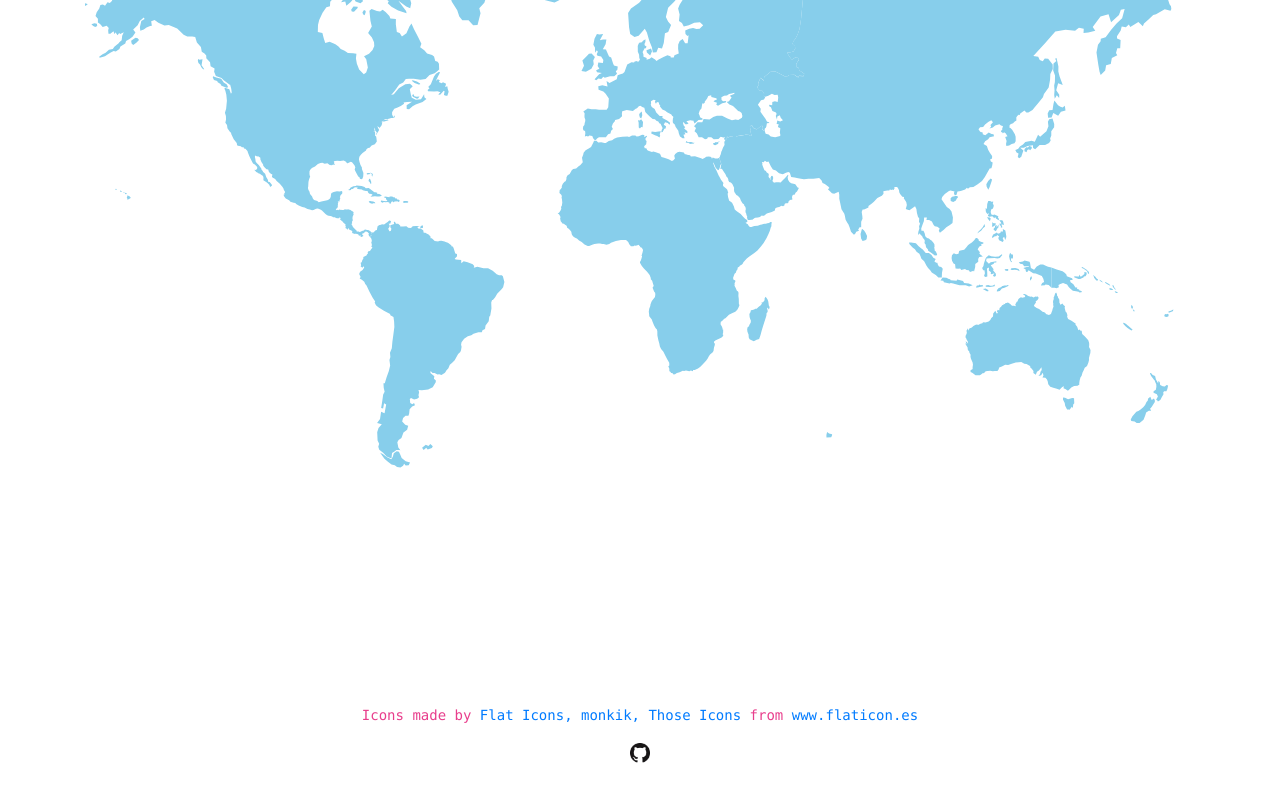
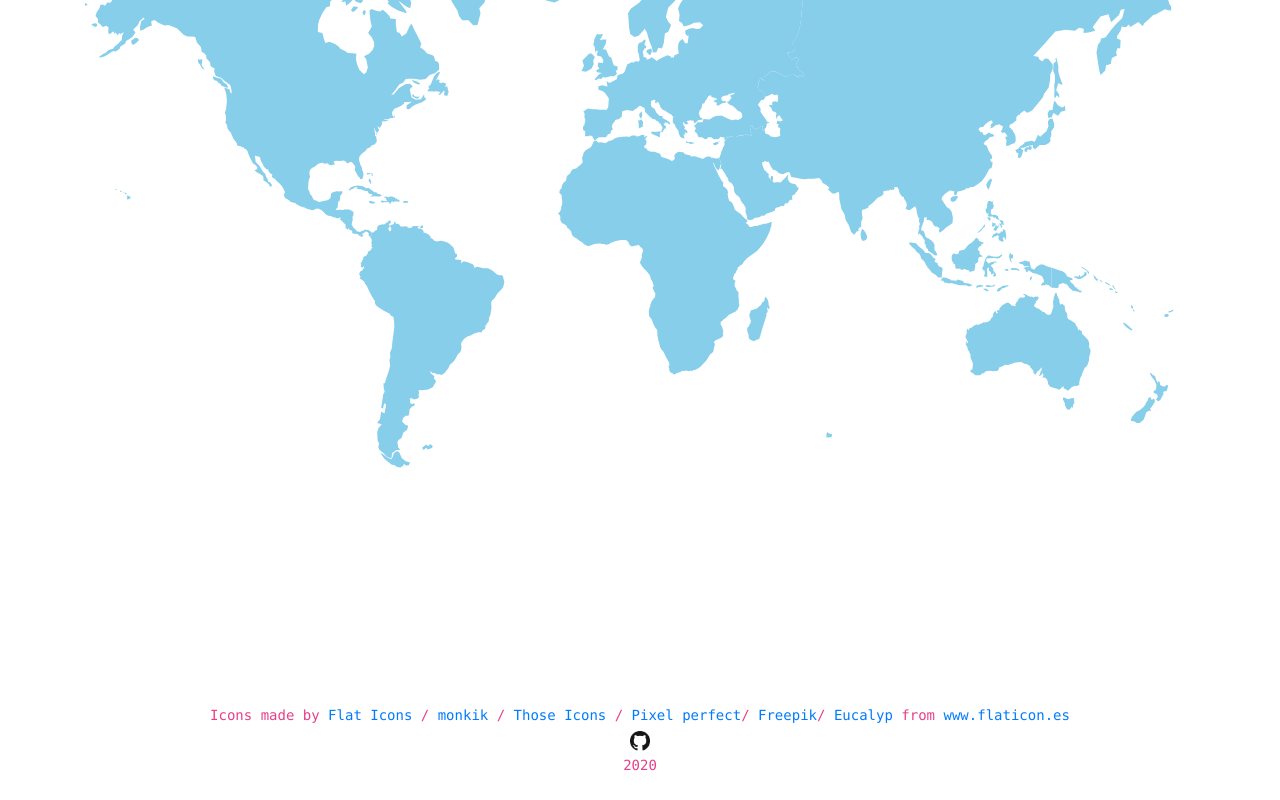
Before and after one commit to Bye-Smoke/carbon-footprint-frontend, an Angular app: page / in a window 1280 px wide. Shown: the part 421-1221 px from the top of the page. Built offline with nearby package versions, Linux system fonts and the light colour scheme.

Commit message:
footer component added :beetle:

```diff
--- a/src/app/app.component.html
+++ b/src/app/app.component.html
@@ -2,22 +2,5 @@
 <router-outlet></router-outlet>
 
 <!-- Footer -->
-<footer class="page-footer font-small blue mt-5" >
-
-    <!-- Copyright -->
-    <code class="container text-center">
-        <div>Icons made by
-            <a href="https://www.flaticon.es/autores/flat-icons" title="Flat Icons">Flat Icons, </a>
-            <a href="https://www.flaticon.es/icono-gratis/apoyar_994373" title="monkik"> monkik, </a>
-            <a href="https://www.flaticon.es/autores/those-icons" title="Those Icons"> Those Icons</a>
-            from <a href="https://www.flaticon.es/" title="Flaticon">www.flaticon.es</a>
-
-        </div>
-        <div class="mt-3">
-            <a href="https://github.com/FelipeVidal/carbonfootprint"> <img src="assets/img/GitHub.png" style="height: 20px; width: 20px;" /></a>
-        </div>
-    </code>
-    <!-- Copyright -->
-
-  </footer>
+<app-footer></app-footer>
   <!-- Footer -->
--- a/src/app/app.module.ts
+++ b/src/app/app.module.ts
@@ -9,6 +9,7 @@ import { DataService } from './services/data.service';
 import { HttpClientModule } from '@angular/common/http';
 import { MapComponent } from './map/map.component';
 import { InfoComponent } from './info/info.component';
+import { FooterComponent } from './footer/footer.component';
 
 @NgModule({
   declarations: [
@@ -16,7 +17,8 @@ import { InfoComponent } from './info/info.component';
     NavbarComponent,
     StatsComponent,
     MapComponent,
-    InfoComponent
+    InfoComponent,
+    FooterComponent
   ],
   imports: [
     BrowserModule,
--- /dev/null
+++ b/src/app/footer/footer.component.html
@@ -0,0 +1,18 @@
+<footer class="page-footer font-small blue mt-5" >
+    <code class="container text-center">
+        <div>Icons made by
+            <a href="https://www.flaticon.es/autores/flat-icons" title="Flat Icons">Flat Icons</a> /
+            <a href="https://www.flaticon.es/icono-gratis/apoyar_994373" title="monkik">monkik</a> /
+            <a href="https://www.flaticon.es/autores/those-icons" title="Those Icons">Those Icons</a> /
+            <a href="https://www.flaticon.es/autores/pixel-perfect" title="Pixel perfect">Pixel perfect</a>/
+            <a href="https://www.flaticon.es/autores/freepik" title="Freepik">Freepik</a>/
+            <a href="https://www.flaticon.es/autores/eucalyp" title="Eucalyp">Eucalyp</a>
+            from <a href="https://www.flaticon.es/" title="Flaticon">www.flaticon.es</a>
+
+        </div>
+        <div class="mt-1">
+            <a href="https://github.com/Bye-Smoke"> <img src="assets/img/GitHub.png" style="height: 20px; width: 20px;" /></a>
+        </div>
+        <div class="mt-1"> {{year}} </div>
+    </code>
+  </footer>
--- /dev/null
+++ b/src/app/footer/footer.component.ts
@@ -0,0 +1,15 @@
+import { Component, OnInit } from '@angular/core';
+
+@Component({
+  selector: 'app-footer',
+  templateUrl: './footer.component.html',
+  styleUrls: ['./footer.component.css']
+})
+export class FooterComponent implements OnInit {
+  year:number = new Date().getFullYear();
+  constructor() { }
+
+  ngOnInit(): void {
+  }
+
+}
--- a/src/app/stats/stats.component.html
+++ b/src/app/stats/stats.component.html
@@ -6,9 +6,9 @@
         <thead class="sticky-table">
             <tr>
                 <th scope="col">#</th>
-                <th scope="col">country</th>
-                <th scope="col">Last</th>
-                <th scope="col">Handle</th>
+                <th scope="col">Continent</th>
+                <th scope="col">CO2</th>
+                <th scope="col">Temperature</th>
             </tr>
         </thead>
         <tbody >
--- a/src/app/stats/stats.component.ts
+++ b/src/app/stats/stats.component.ts
@@ -1,4 +1,5 @@
 import { Component, OnInit } from '@angular/core';
+import { Observer, Subscription } from 'rxjs';
 import { DataService } from '../services/data.service';
 
 @Component({
@@ -7,18 +8,30 @@ import { DataService } from '../services/data.service';
   styleUrls: ['./stats.component.css']
 })
 export class StatsComponent implements OnInit {
-  stats:any;
-  sus:any;
-  loading:Boolean = false;
-  constructor(private data:DataService) { }
+  stats: any;
+  subscription: Subscription;
+  observer: Observer<any>;
+  loading: Boolean = false;
+  error: any = ""
+  constructor(private data: DataService) {
+    this.observer = {
+      next: (data) => {
+        this.loading = true;
+        this.stats = data;
+        this.loading = false;
+      },
+      error: (error) => {
+        this.error = error
+      },
+      complete: () => { }
+    }
+  }
 
   ngOnInit(): void {
-
-    this.sus = this.data.getData().subscribe((data)=>{
-      this.loading = true;
-      this.stats = data;
-      this.loading = false;
-    })
+    this.subscription = this.data.getData().subscribe(this.observer)
+  }
+  ngOnDestroy(): void {
+    this.subscription.unsubscribe()
   }
 
 }
```
Also changed, not shown: src/app/footer/footer.component.css (added), 1 other file (tests, documents, lock files or other folders).
